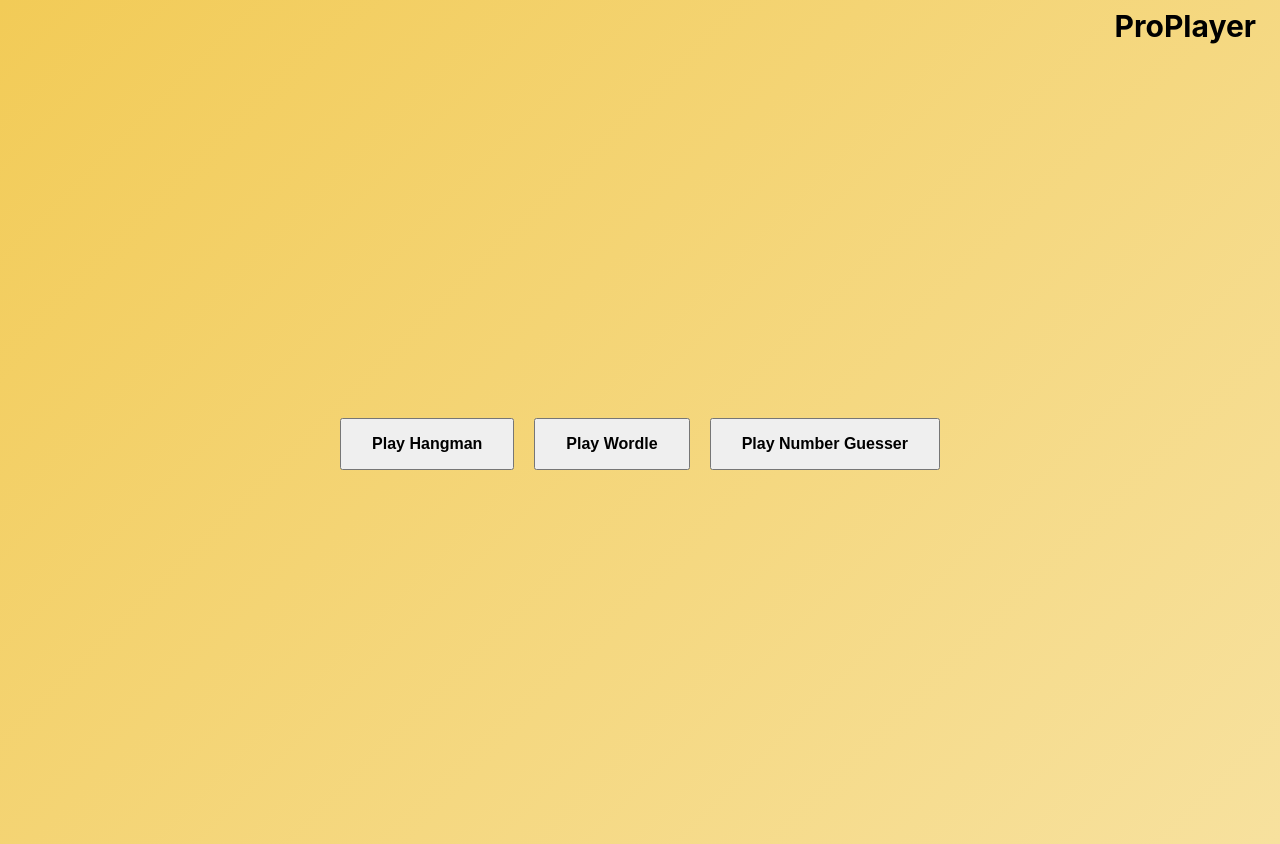
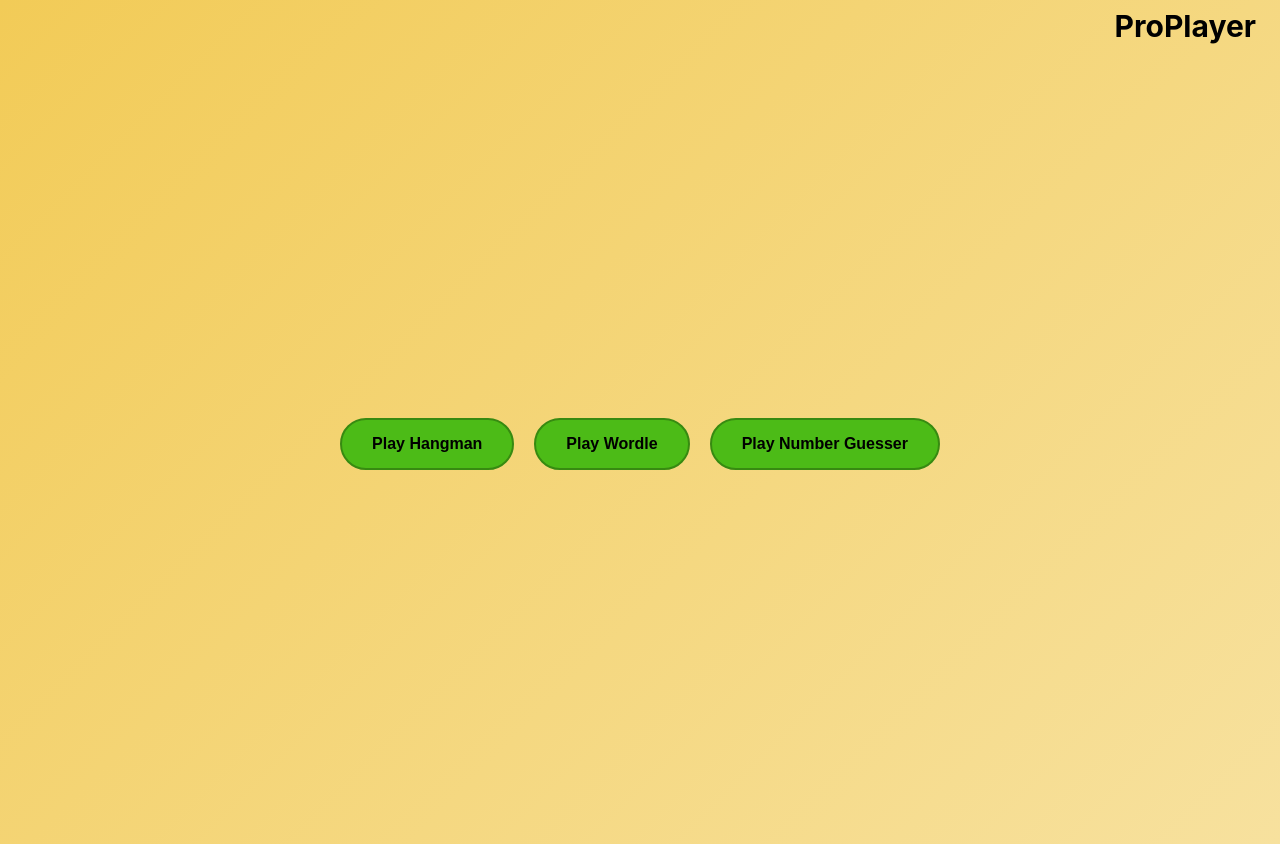
Before and after one commit to AnnaKiira/ProPlayer, a React (Create React App) app: page / in a window 1280 px wide. Built offline with nearby package versions, Linux system fonts and the light colour scheme.

Commit message:
styled main page/game buttons a little more, they're not fully how I want them to look though. Will go back and tweak

```diff
--- a/src/App.css
+++ b/src/App.css
@@ -19,18 +19,33 @@
   padding: 15px 30px;
   font-size: 16px;
   font-weight: bold;
+  cursor: pointer;
+  border-radius: 50px;
+  color: #000000;
+  background-color: #4CBB17;
+  border: 2px solid #378a11;
 }
 
 .wordleBtn {
   padding: 15px 30px;
   font-size: 16px;
   font-weight: bold;
+  cursor: pointer;
+  border-radius: 50px;
+  color: #000000;
+  background-color: #4CBB17;
+  border: 2px solid #378a11;
 }
 
 .numberGuesserBtn {
   padding: 15px 30px;
   font-size: 16px;
   font-weight: bold;
+  cursor: pointer;
+  border-radius: 50px;
+  color: #000000;
+  background-color: #4CBB17;
+  border: 2px solid #378a11;
 }
 
 /* div for restart game and back button */
```
